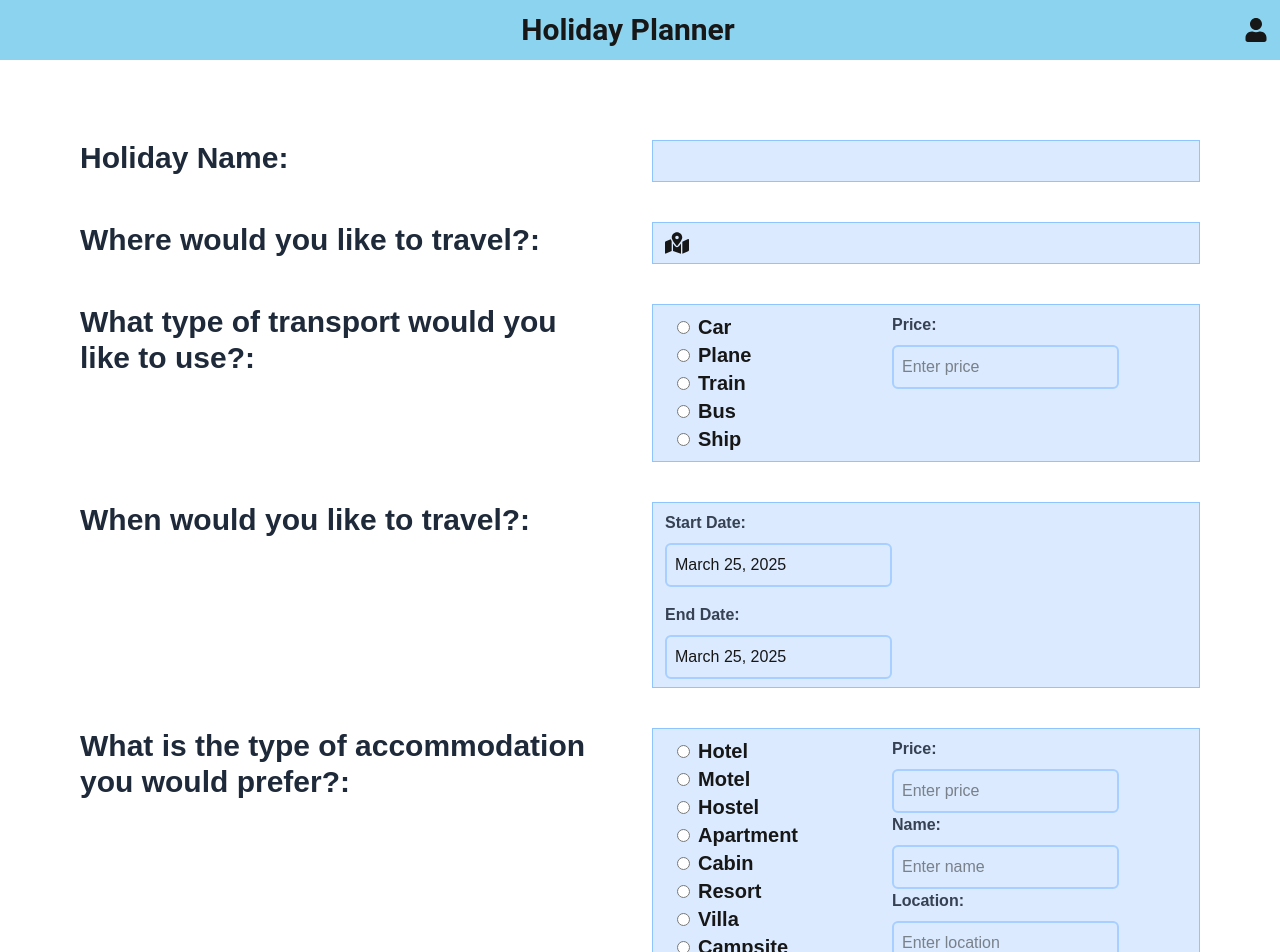
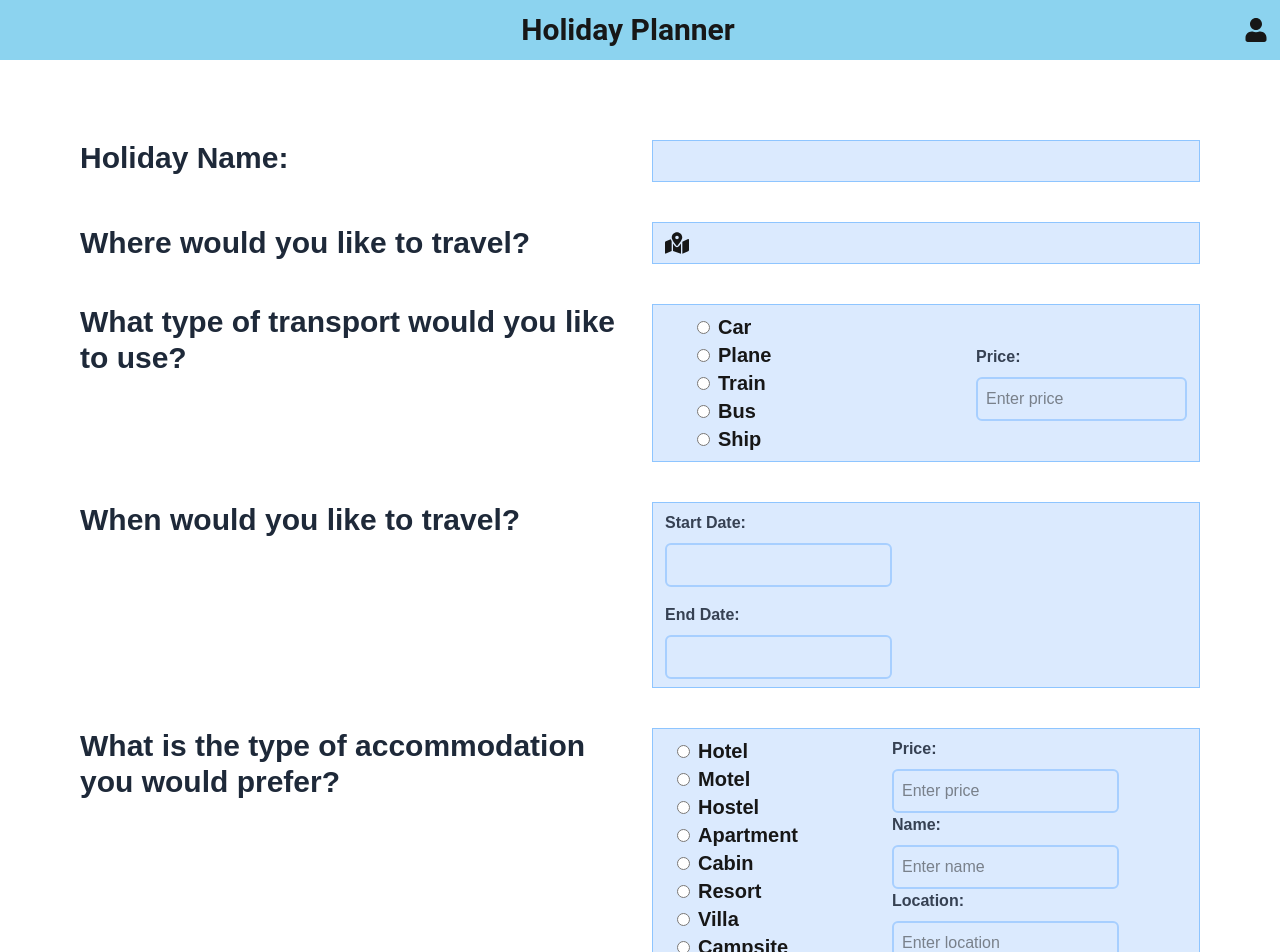
Before and after one commit to criss05/holiday_planner, a Next.js app: page /AddPage in a window 1280 px wide. Shown: the top 952 px of the page. Built offline with nearby package versions, Linux system fonts and the light colour scheme.

Commit message:
Refactor AddPage component to enhance user input fields and improve layout

```diff
--- a/src/components/UI/AddPage/InformationFields.js
+++ /dev/null
@@ -1,50 +0,0 @@
-import Calendar from "./Calendar";
-import InputBox from "./InputBox";
-import MiddleInputBox from "./MiddleInputBox";
-import RadioMenu from "./RadioMenu";
-
-
-export default function InformationFields({ text, icon }) {
-    const transport = ["Car", "Plane", "Train", "Bus", "Ship"]
-    const accommodation = ["Hotel", "Motel", "Hostel", "Apartment", "Cabin", "Resort", "Villa", "Campsite"]
-
-    return (
-        <div className="grid grid-cols-2 gap-6 pb-10">
-            <label className="text-gray-800 font-semibold text-3xl pr-10">{text}:</label>
-            <div className="flex items-center bg-blue-100 border border-blue-300 px-3 py-2">
-                {icon && <span className="mr-2 text-2xl">{icon}</span>}
-                {text.toLowerCase().includes("name") || text.toLowerCase().includes("where") ? (
-                    <InputBox />
-                ) : text.toLowerCase().includes("transport") ? (
-                    <div className="grid grid-cols-2">
-                        <div className="pl-3">
-                            <RadioMenu options={transport} />
-                        </div>
-                        <div>
-                            <MiddleInputBox text="Price" />
-                        </div>
-                    </div>
-                ) : text.toLowerCase().includes("when") ? (
-                    <div className="flex justify-items-center w-full">
-                        <Calendar startDate={new Date()} endDate={new Date()}/>
-                    </div>
-                ) : text.toLowerCase().includes("accommodation") ? (
-                    <div className="grid grid-cols-2">
-                        <div className="pl-3">
-                            <RadioMenu options={accommodation} />
-                        </div>
-                        <div>
-                            <MiddleInputBox text="Price" />
-                            <MiddleInputBox text="Name" />
-                            <MiddleInputBox text="Location" />
-                        </div>
-                    </div>
-                ) : (
-                    <div></div>
-                )
-                }
-
-            </div>
-        </div>
-    );
-}
--- a/src/pages/AddPage.js
+++ b/src/pages/AddPage.js
@@ -1,15 +1,22 @@
-import Header from "@/components/UI/Header"
-import InformationFields from "@/components/UI/AddPage/InformationFields";
+import { useState } from "react";
+import Header from "@/components/UI/Header";
+import InputBox from "@/components/UI/AddPage/InputBox";
+import MiddleInputBox from "@/components/UI/AddPage/MiddleInputBox";
+import RadioMenu from "@/components/UI/AddPage/RadioMenu";
+import Calendar from "@/components/UI/AddPage/Calendar";
 import { FaMapMarkedAlt } from "react-icons/fa";
 import DoneButton from "@/components/UI/AddPage/DoneButton";
 import CancelButton from "@/components/UI/AddPage/CancelButton";
-import { useState } from "react";
+
 
 export default function AddPage({ setIsAddPageVisible, handleAddHoliday }) {
+    const transportOptions = ["Car", "Plane", "Train", "Bus", "Ship"];
+    const accommodationOptions = ["Hotel", "Motel", "Hostel", "Apartment", "Cabin", "Resort", "Villa", "Campsite"];
+
     const [holiday, setHoliday] = useState({
         name: "",
         destination: "",
-        startDate: "",
+        startDate:"",
         endDate: "",
         transport: "",
         transport_price: "",
@@ -19,24 +26,87 @@ export default function AddPage({ setIsAddPageVisible, handleAddHoliday }) {
         accommodation_location: "",
     });
 
+    const updateHoliday = (field, value) => {
+        setHoliday((prev) => ({
+            ...prev,
+            [field]: value
+        }));
+    };
+
     return (
-
         <div className="min-h-screen">
             <Header />
-            <div className="flex flex-row justify-between h-screen">
-                <div className="flex flex-col justify-between p-20">
-                    <InformationFields text="Holiday Name"  />
-                    <InformationFields text="Where would you like to travel?" icon={<FaMapMarkedAlt />} />
-                    <InformationFields text="What type of transport would you like to use?" />
-                    <InformationFields text="When would you like to travel?"  />
-                    <InformationFields text="What is the type of accommodation you would prefer?"  />
-                    <div className="flex justify-left gap-20 pb-10">
-                        <DoneButton onClick={() => handleAddHoliday(holiday)} />
-                        <CancelButton onClick={() => setIsAddPageVisible(false)} />
+            <div className="flex flex-col p-20 space-y-10">
+                {/* Holiday Name */}
+                <div className="grid grid-cols-2 gap-6">
+                    <label className="text-gray-800 font-semibold text-3xl">Holiday Name:</label>
+                    <div className="flex items-center bg-blue-100 border border-blue-300 px-3 py-2">
+                        <InputBox onChange={(e) => updateHoliday("name", e.target.value)} />
                     </div>
                 </div>
+
+                {/* Destination */}
+                <div className="grid grid-cols-2 gap-6">
+                    <label className="text-gray-800 font-semibold text-3xl flex items-center">
+                        Where would you like to travel?
+                    </label>
+                    <div className="flex items-center bg-blue-100 border border-blue-300 px-3 py-2">
+                        <FaMapMarkedAlt className="mr-2 text-2xl" />
+                        <InputBox onChange={(e) => updateHoliday("destination", e.target.value)} />
+                    </div>
+                </div>
+
+                {/* Transport Type */}
+                <div className="grid grid-cols-2 gap-6">
+                    <label className="text-gray-800 font-semibold text-3xl">What type of transport would you like to use?</label>
+                    <div className="flex  bg-blue-100 border border-blue-300 px-3 py-2">
+                        <div className="grid grid-cols-2 gap-25 items-center">
+                            <div className="pl-8">
+                                <RadioMenu options={transportOptions} onChange={(value) => updateHoliday("transport", value)} />
+                            </div>
+                            <MiddleInputBox text="Price" onChange={(e) => updateHoliday("transport_price", e.target.value)} />
+                        </div>
+                    </div>
+                </div>
+
+                {/* Travel Dates */}
+                <div className="grid grid-cols-2 gap-6">
+                    <label className="text-gray-800 font-semibold text-3xl">When would you like to travel?</label>
+                    <div className="flex  bg-blue-100 border border-blue-300 px-3 py-2">
+                        <Calendar
+                            startDate={holiday.startDate}
+                            endDate={holiday.endDate}
+                            onChange={(dates) => {
+                                updateHoliday("startDate", dates.startDate);
+                                updateHoliday("endDate", dates.endDate);
+                            }}
+                        />
+                    </div>
+                </div>
+
+                {/* Accommodation Type */}
+                <div className="grid grid-cols-2 gap-6">
+                    <label className="text-gray-800 font-semibold text-3xl">What is the type of accommodation you would prefer?</label>
+                    <div className="flex  bg-blue-100 border border-blue-300 px-3 py-2">
+                        <div className="grid grid-cols-2">
+                            <div className="pl-3">
+                                <RadioMenu options={accommodationOptions} onChange={(value) => updateHoliday("accommodation", value)} />
+                            </div>
+                            <div>
+                                <MiddleInputBox text="Price" onChange={(e) => updateHoliday("accommodation_price", e.target.value)} />
+                                <MiddleInputBox text="Name" onChange={(e) => updateHoliday("accommodation_name", e.target.value)} />
+                                <MiddleInputBox text="Location" onChange={(e) => updateHoliday("accommodation_location", e.target.value)} />
+                            </div>
+                        </div>
+                    </div>
+                </div>
+
+                {/* Buttons */}
+                <div className="flex justify-start gap-10 pt-4">
+                    <DoneButton onClick={() => handleAddHoliday(holiday)} />
+                    <CancelButton onClick={() => setIsAddPageVisible(false)} />
+                </div>
             </div>
-
-        </div>
+        </div >
     );
 }
```
